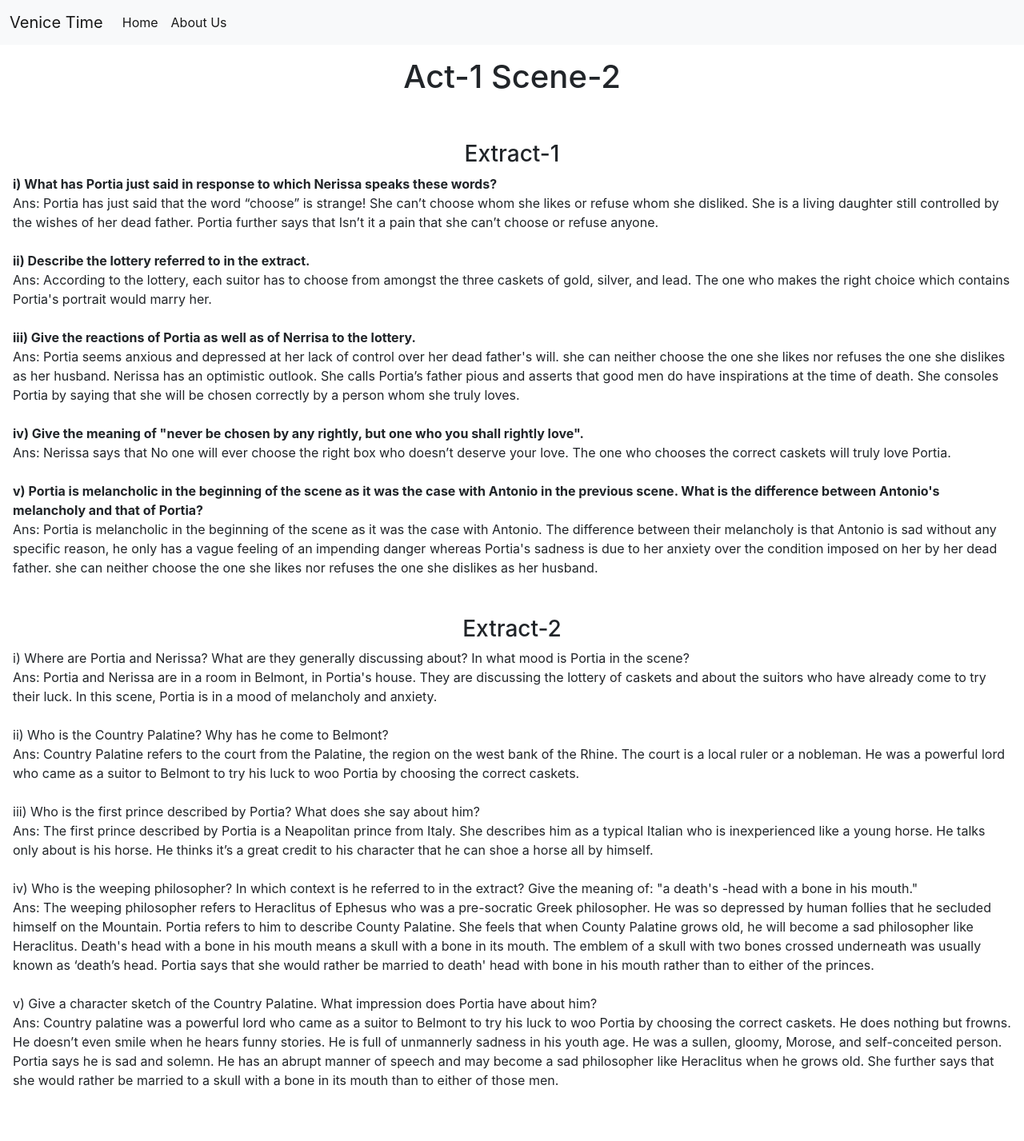
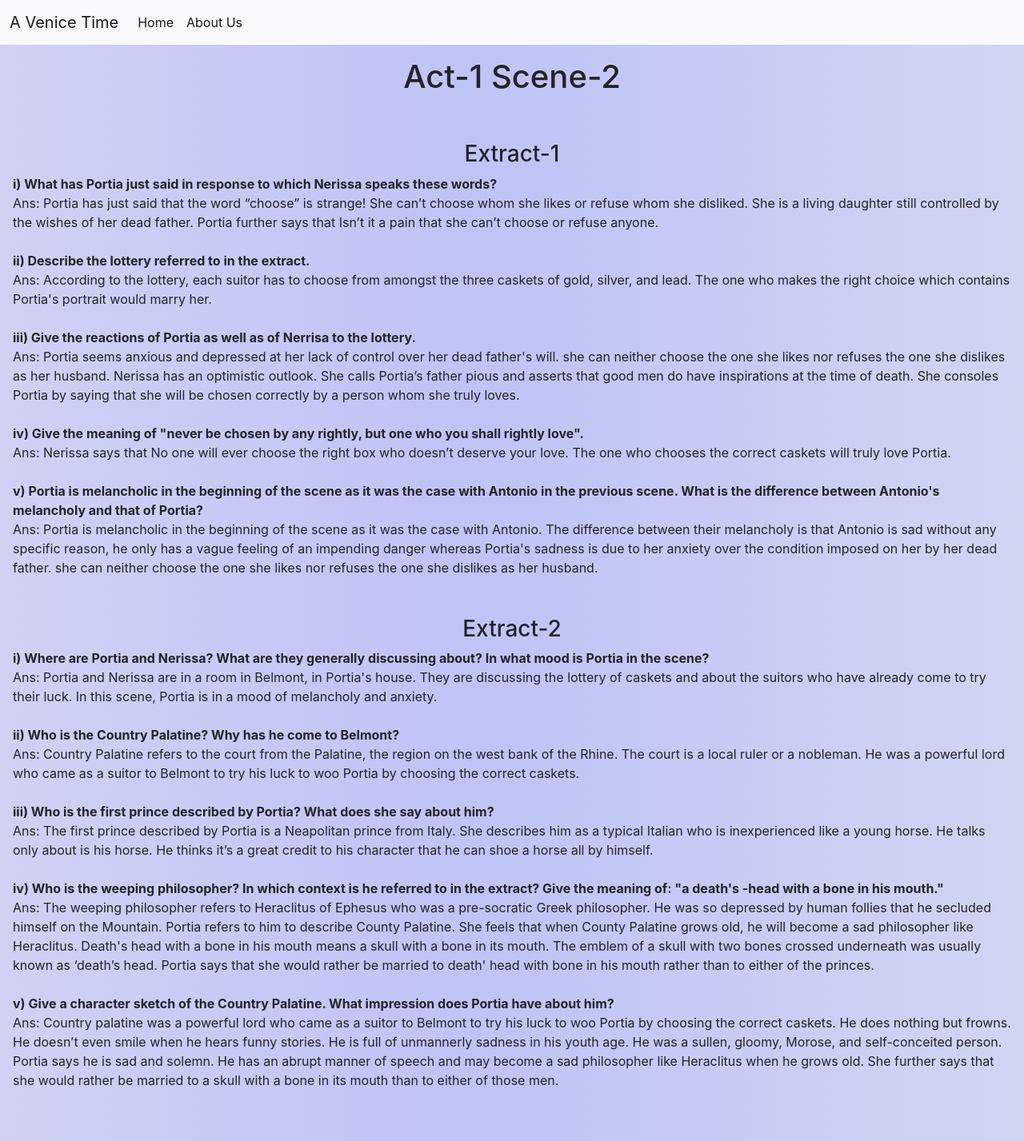
Before and after one commit to CHILLBRO28/venicetime.github.io, a React (Create React App) app: page /sc2 in a window 1280 px wide. Shown: the whole page at 80% size. Built offline with nearby package versions, Linux system fonts and the light colour scheme.

Commit message:
404.html

```diff
--- a/public/404.html
+++ b/public/404.html
@@ -3,7 +3,8 @@
   <head>
     <meta charset="utf-8">
     <title>A Venice Time</title>
-    <script type="text/javascript">
+<link rel="stylesheet" href="../src/App.css">
+<script type="text/javascript">
       var pathSegmentsToKeep = 0;
 
       var l = window.location;
--- a/public/index.html
+++ b/public/index.html
@@ -14,7 +14,7 @@
     <link rel="manifest" href="%PUBLIC_URL%/manifest.json" />
     <link href="https://cdn.jsdelivr.net/npm/bootstrap@5.1.3/dist/css/bootstrap.min.css" rel="stylesheet" integrity="sha384-1BmE4kWBq78iYhFldvKuhfTAU6auU8tT94WrHftjDbrCEXSU1oBoqyl2QvZ6jIW3" crossorigin="anonymous">
 
-    <title>Solutions</title>
+    <title>A Venice Time</title>
 
     <script type="text/javascript">
 
--- a/src/App.css
+++ b/src/App.css
@@ -1,5 +1,7 @@
-.App {
-  /*text-align: center;*/
+
+body{
+  background-image: linear-gradient(90deg, rgb(2, 0, 36) 0%, rgb(209, 209, 244) 0%, rgb(191, 195, 246) 37%, rgb(218, 222, 241) 100%, rgb(0, 212, 255) 100%);
+  background-size:100rem;
 }
 
 .App-logo {
--- a/src/App.js
+++ b/src/App.js
@@ -8,7 +8,7 @@ import Home from './Components/Home';
 import AboutUs from './Components/AboutUs';
 import Sc1 from './Components/Solutions/Act-1/Sc1';
 import Sc2 from './Components/Solutions/Act-1/Sc2';
-
+import { Footer } from './Components/Footer';
 import NavBar from './Components/NavBar';
 import Acts from './Components/Solutions/Acts'
 function App() {
@@ -41,7 +41,7 @@ function App() {
 
 
 
-
+         {/**<Footer /> */}
     </div>
   );
 }
--- a/src/Components/AboutUs.js
+++ b/src/Components/AboutUs.js
@@ -3,7 +3,7 @@ import React from 'react'
 export default function AboutUs() {
   return (
     <div>
-      This Website is made for providing work book answers to students.
+      This Website is made for providing Merchant Of Venice work book answers to students.
     </div>
   )
 }
--- /dev/null
+++ b/src/Components/Footer.js
@@ -0,0 +1,20 @@
+import React from 'react';
+
+export const Footer = () => {
+  let footerStyle = {
+    position:"fixed",
+    background: "#808080",
+    left: "0",
+    bottom: "0",
+    width:"100%",
+    overflow: "hidden",
+  }
+  return (
+  <div className =" text-light  py-3" style={footerStyle}>
+    <p className = "text-center">
+     &copy; CHILL x THOR
+    </p>
+
+  </div>
+  )
+};
--- a/src/Components/Home.js
+++ b/src/Components/Home.js
@@ -3,9 +3,14 @@
 import {NavLink} from "react-router-dom"
 
 function Home() {
+  let Style = {
+    bottom : "2rem",
+
+
+}
 
   return (
-    <div className="App">
+    <div className="App" style={Style}>
 
           <NavLink to="/Acts">
           <img src="https://encrypted-tbn0.gstatic.com/images?q=tbn:ANd9GcSHhdW6z2_2CkaEkndEnyJ7FeaXjNk4vhgnQg"  className="shadow p-3 mb-5 bg-body rounded rounded mx-auto d-block"></img>
--- a/src/Components/NavBar.js
+++ b/src/Components/NavBar.js
@@ -9,7 +9,7 @@ export default function NavBar() {
 
 <nav class="navbar navbar-expand-lg navbar-light bg-light">
   <div class="container-fluid">
-    <a class="navbar-brand" >Venice Time</a>
+    <NavLink class="navbar-brand" to="/"  >A Venice Time</NavLink>
     <button class="navbar-toggler" type="button" data-bs-toggle="collapse" data-bs-target="#navbarSupportedContent" aria-controls="navbarSupportedContent" aria-expanded="false" aria-label="Toggle navigation">
       <span class="navbar-toggler-icon"></span>
     </button>
--- a/src/Components/Solutions/Act-1/Sc2.js
+++ b/src/Components/Solutions/Act-1/Sc2.js
@@ -37,30 +37,30 @@ Ans: Portia is melancholic in the beginning of the scene as it was the case with
 
 <h3 className="text-center">Extract-2</h3>
 
-i) Where are Portia and Nerissa? What are they generally discussing about? In what mood is Portia in the scene?
-<br />
+<strong>i) Where are Portia and Nerissa? What are they generally discussing about? In what mood is Portia in the scene?
+</strong><br />
 Ans: Portia and Nerissa are in a room in Belmont, in Portia's house. They are discussing the lottery of caskets and about the suitors who have already come to try their luck. In this scene, Portia is in a mood of melancholy and anxiety.
 
 <br /><br />
-ii) Who is the Country Palatine? Why has he come to Belmont?
-<br />
+<strong>ii) Who is the Country Palatine? Why has he come to Belmont?
+</strong><br />
 Ans: Country Palatine refers to the court from the Palatine, the region on the west bank of the Rhine. The court is a local ruler or a nobleman. He was a powerful lord who came as a suitor to Belmont to try his luck to woo Portia by choosing the correct caskets.
 
 <br /><br />
-iii) Who is the first prince described by Portia? What does she say about him?
-<br />
+<strong>iii) Who is the first prince described by Portia? What does she say about him?
+</strong><br />
 Ans: The first prince described by Portia is a Neapolitan prince from Italy. She describes him as a typical Italian who is inexperienced like a young horse. He talks only about is his horse. He thinks it’s a great credit to his character that he can shoe a horse all by himself.
 
 <br /><br />
-iv) Who is the weeping philosopher? In which context is he referred to in the extract? Give the meaning of: "a death's -head with a bone in his mouth."
-
+<strong>iv) Who is the weeping philosopher? In which context is he referred to in the extract? Give the meaning of: "a death's -head with a bone in his mouth."
+</strong>
 <br />
 Ans: The weeping philosopher refers to Heraclitus of Ephesus who was a pre-socratic Greek philosopher. He was so depressed by human follies that he secluded himself on the Mountain. Portia refers to him to describe County Palatine. She feels that when County Palatine grows old, he will become a sad philosopher like Heraclitus.
 Death's head with a bone in his mouth means a skull with a bone in its mouth. The emblem of a skull with two bones crossed underneath was usually known as ‘death’s head. Portia says that she would rather be married to death' head with bone in his mouth rather than to either of the princes.
 <br /><br />
 
-v) Give a character sketch of the Country Palatine. What impression does Portia have about him?
-<br />
+<strong>v) Give a character sketch of the Country Palatine. What impression does Portia have about him?
+</strong><br />
 Ans: Country palatine was a powerful lord who came as a suitor to Belmont to try his luck to woo Portia by choosing the correct caskets. He does nothing but frowns. He doesn’t even smile when he hears funny stories. He is full of unmannerly sadness in his youth age. He was a sullen, gloomy, Morose, and self-conceited person.
 Portia says he is sad and solemn. He has an abrupt manner of speech and may become a sad philosopher like Heraclitus when he grows old. She further says that she would rather be married to a skull with a bone in its mouth than to either of those men.
 <br /><br /><br />
--- a/src/Components/Solutions/Acts.js
+++ b/src/Components/Solutions/Acts.js
@@ -25,6 +25,8 @@ export default function Act1() {
           <button  className="btn btn-primary btn-lg" >Scene-2</button>
 </NavLink>
     </div>
+    <h3 className='text-center fixed-bottom'>More Acts & Scenes to be added soon...</h3>
+
     </div>
   )
 }
```
